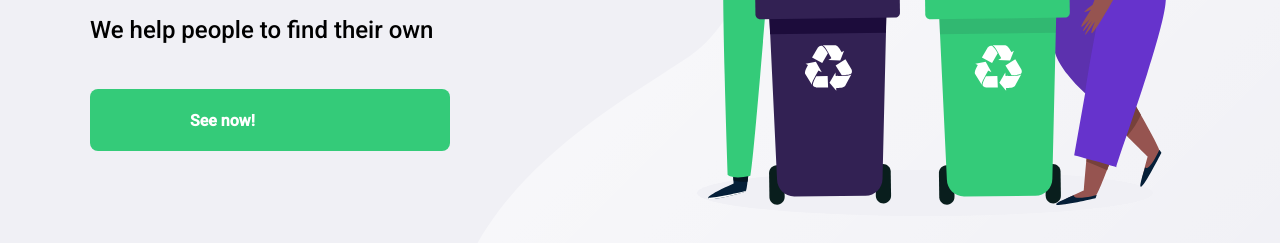
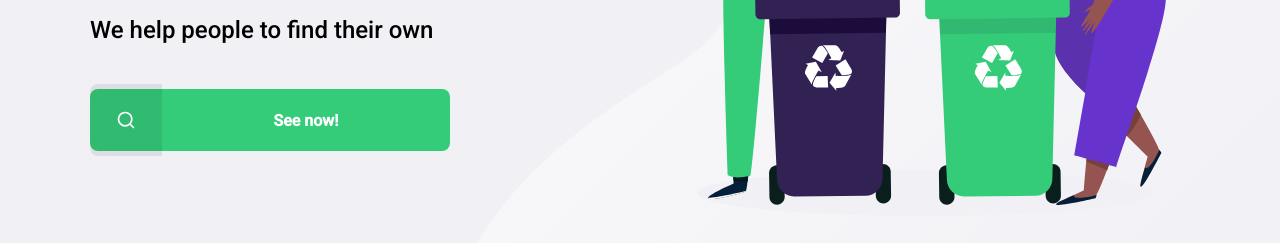
Before and after one commit to BulletSentence/Get-and-Seek, a plain HTML site: page index.html in a window 1280 px wide. Shown: the part 435-678 px from the top of the page. Drawn offline with Linux system fonts and the light colour scheme.

```diff
--- a/index.html
+++ b/index.html
@@ -25,7 +25,7 @@
             <main>
                 <h1> Your Place to Seek Things</h1>
                 <p>We help people to find their own</p>
-                <a href="#"><span></span> See now!</a>
+                <a href="#"><span></span><strong> See now!</strong></a>
             </main>
 
         </div>
--- a/styles/main.css
+++ b/styles/main.css
@@ -90,8 +90,6 @@
     margin-top: 40px;
     background-color: var(--primary-color);
     transition: 400ms;
-    font-weight: bold;
-    color: white;
 }
 
 #page-home main a:hover {
@@ -99,6 +97,31 @@
 }
 
 #page-home main a span {
-    width: 100px;
-    height: 100px;
+    width: 72px;
+    height: 72px;
+    border-top-left-radius: 8px;
+    border-bottom-left-radius: 8px;
+    background-color:rgba(0, 0, 0, 0.08);
+    display: flex;
+    align-items: center;
+    justify-content: center;
 }
+
+#page-home main a span::after{
+    content: "";
+    background-image: url('../assets/icones/search.svg');
+    width: 20px;
+    height: 20px;
+}
+
+#page-home main a strong {
+    color: white;
+    flex: 1;
+    text-align: center;
+}
+
+@media (max-width: 900px) {
+    #page-home {
+        background-position-x: 70vw;
+    }
+}
```
